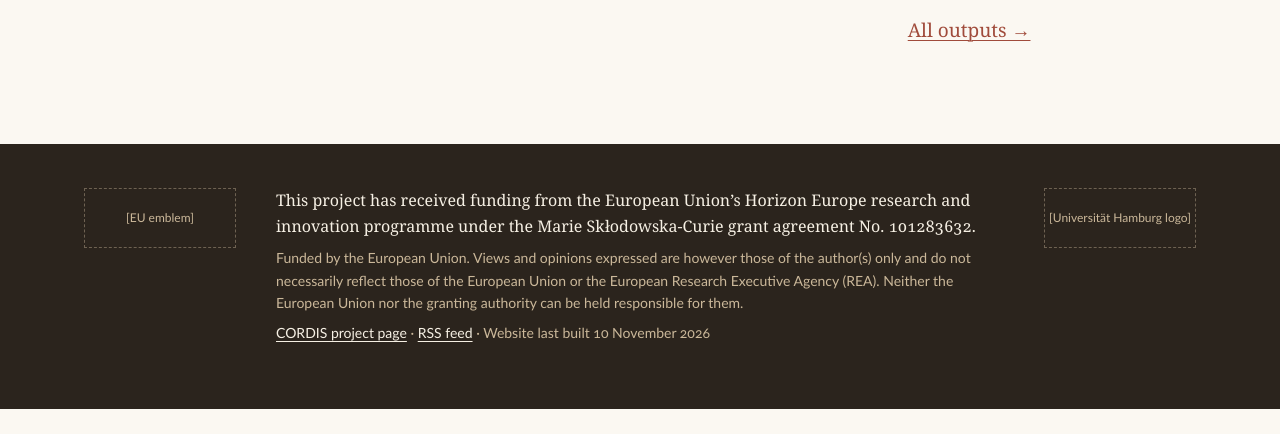
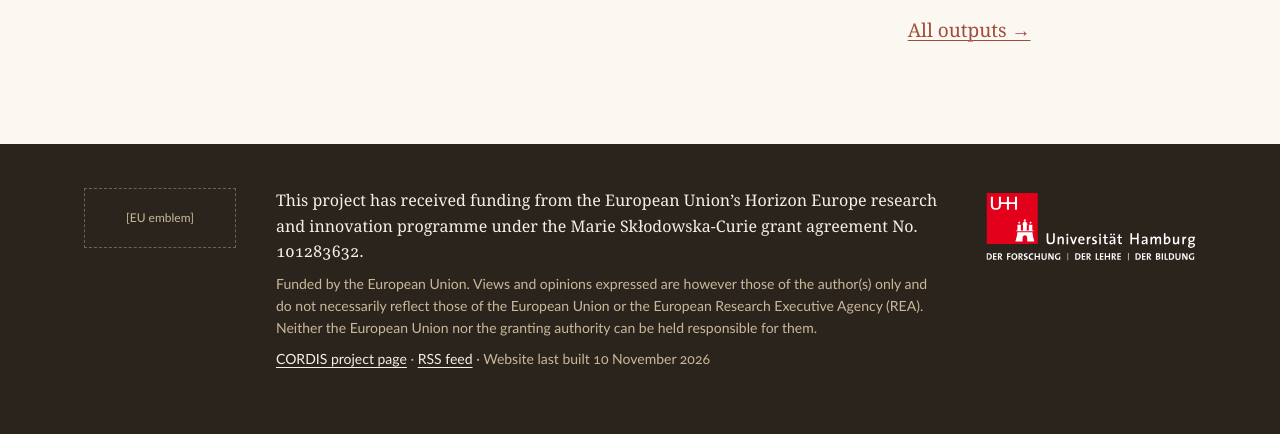
Before and after one commit to ankleb/VERGAP-project, a Jekyll site: the page built from _pages/index.md, in a window 1280 px wide, cut to the strip 1236-1670 px from the top of the page. Built offline with Jekyll 4.4.1, drawn with Linux system fonts in a browser that asks for light colours; some web fonts are replaced; before the commit the page ends 1645 px from its top, so only the background shows below that.

Commit message:
Add Universität Hamburg logo to the footer
Official colour-negative version for dark backgrounds, converted from the
university's EPS file to SVG with the web red #e2001a, at the official web
size (213 × 68 px) with the required clear space. The colour version for
light backgrounds is included for later use.

Co-Authored-By: Claude Opus 5.5 <noreply@anthropic.com>
Claude-Session: https://claude.ai/code/session_01FU5y1EtZteKPmnjVX2MWdy

```diff
--- a/_includes/footer.html
+++ b/_includes/footer.html
@@ -16,6 +16,14 @@
         Website last built {{ site.time | date: '%-d %B %Y' }}
       </p>
     </div>
-    <div class="footer-logo placeholder" aria-hidden="true">[Universität Hamburg logo]</div>
+    {%- comment -%}
+      Universität Hamburg logo, official "Farbnegativ" (colour-negative) version
+      for dark backgrounds, converted from the university's EPS file with the
+      web red #e2001a. Shown at the official web size (213 × 68 px) with at
+      least 20 px clear space around it.
+    {%- endcomment %}
+    <a class="footer-uhh" href="https://www.uni-hamburg.de/">
+      <img src="{{ '/assets/img/logo/uhh-logo-negativ.svg' | relative_url }}" alt="Universität Hamburg" width="210" height="68">
+    </a>
   </div>
 </footer>
--- a/assets/css/style.scss
+++ b/assets/css/style.scss
@@ -164,6 +164,8 @@ ol.bibliography li { margin: 0 0 1rem; padding-left: 1.5rem; text-indent: -1.5re
 .funding-statement { color: var(--on-ink); }
 .site-footer .small { color: var(--on-ink-muted); }
 .footer-logo { flex: 0 0 auto; width: 9.5rem; height: 3.75rem; }
+.footer-uhh { flex: 0 0 auto; display: block; padding: 5px 0 20px; }   // UHH clear space: 25 px top, 20 px sides/bottom
+.footer-uhh img { display: block; height: 68px; width: auto; }
 .placeholder { border: 1px dashed #6e6252; display: flex; align-items: center; justify-content: center; text-align: center; font-family: var(--sans); font-size: 0.75rem; }
 
 // --- Small screens ---------------------------------------------------------------
```
Also changed, not shown: assets/img/logo/uhh-logo-farbe.svg (added), assets/img/logo/uhh-logo-negativ.svg (added).
